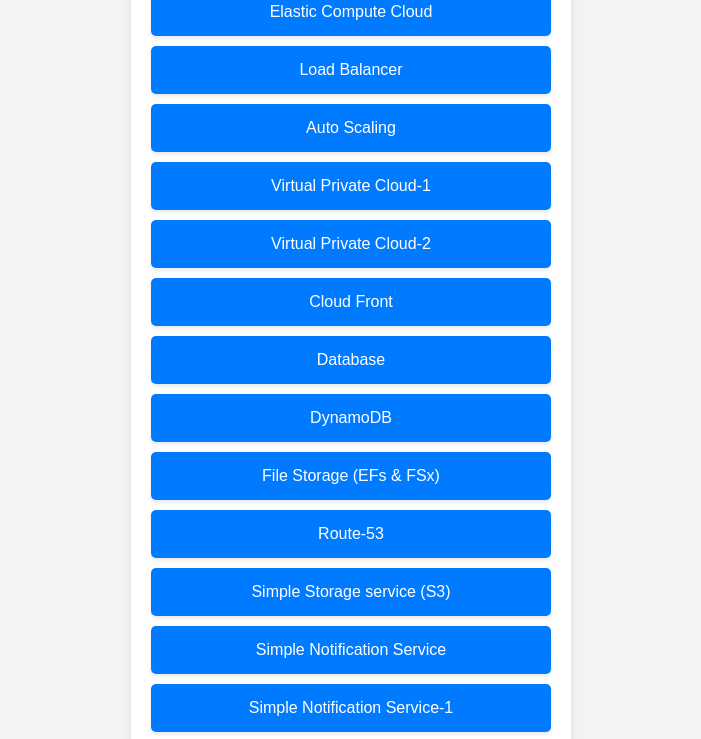
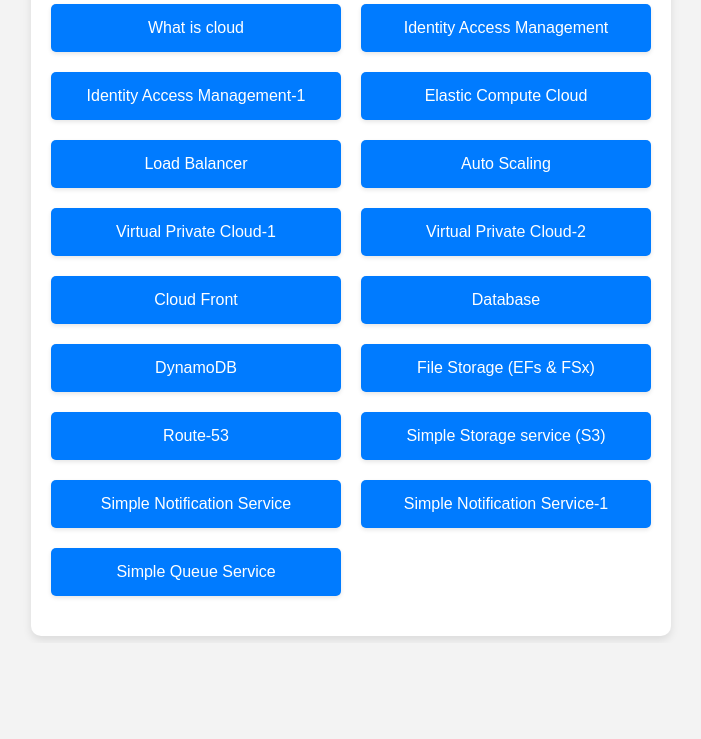
Before and after one commit to jigneshvray/Basics-Notes-AWS, a plain HTML site: page index.html in a window 1280 px wide. Shown: the part 157-896 px from the top of the page, without its empty margins (289-990 px from the left). After the commit the page ends 800 px from the top, so only its background shows below. Drawn offline with Linux system fonts and the light colour scheme.

```diff
--- a/index.html
+++ b/index.html
@@ -17,11 +17,12 @@
     }
 
     .container {
-      width: 400px;
+      width: 600px;
       padding: 20px;
       background-color: #fff;
       border-radius: 10px;
       box-shadow: 0 4px 8px rgba(0, 0, 0, 0.1);
+      margin-top: 50px; /* Added margin-top */
     }
 
     h1 {
@@ -35,10 +36,14 @@
       list-style-type: none;
       padding: 0;
       margin: 0;
+      display: flex;
+      flex-wrap: wrap;
+      justify-content: space-between;
     }
 
     li {
-      margin-bottom: 10px;
+      margin-bottom: 20px;
+      width: calc(50% - 10px); /* Adjusted width to create pairs */
     }
 
     li a {
@@ -49,12 +54,13 @@
       text-decoration: none;
       text-align: center;
       border-radius: 5px;
-      transition: background-color 0.3s ease;
+      transition: background-color 0.3s ease, transform 0.2s ease;
       box-shadow: 0 2px 4px rgba(0, 0, 0, 0.1);
     }
 
     li a:hover {
       background-color: #0056b3;
+      transform: translateY(-2px);
     }
 
     .footer {
@@ -97,6 +103,5 @@
       <li><a href="SNS-1.pdf" target="_blank">Simple Notification Service-1</a></li>
       <li><a href="sqs.pdf" target="_blank">Simple Queue Service</a></li>
     </ul>
-  </div>
 </body>
 </html>
```
